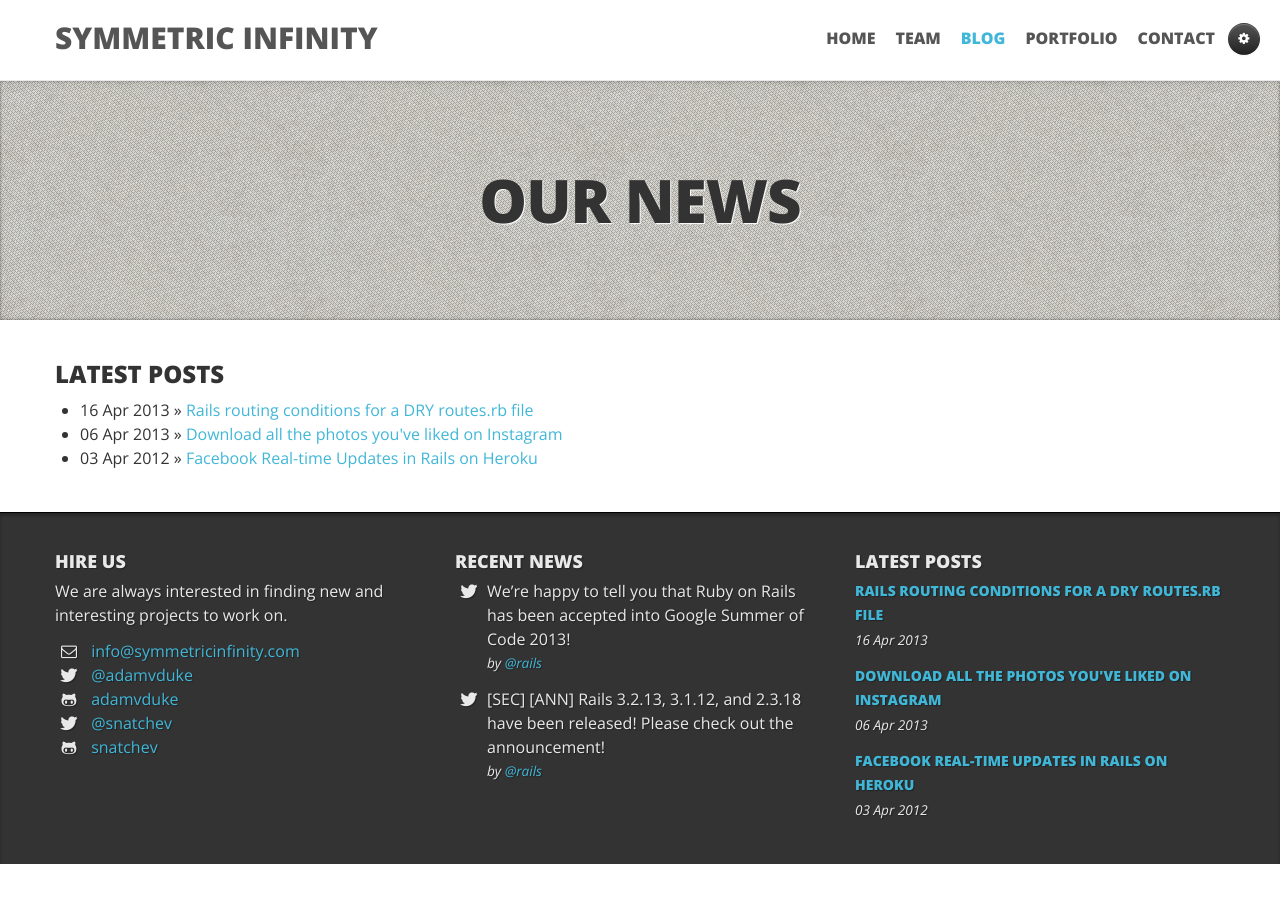
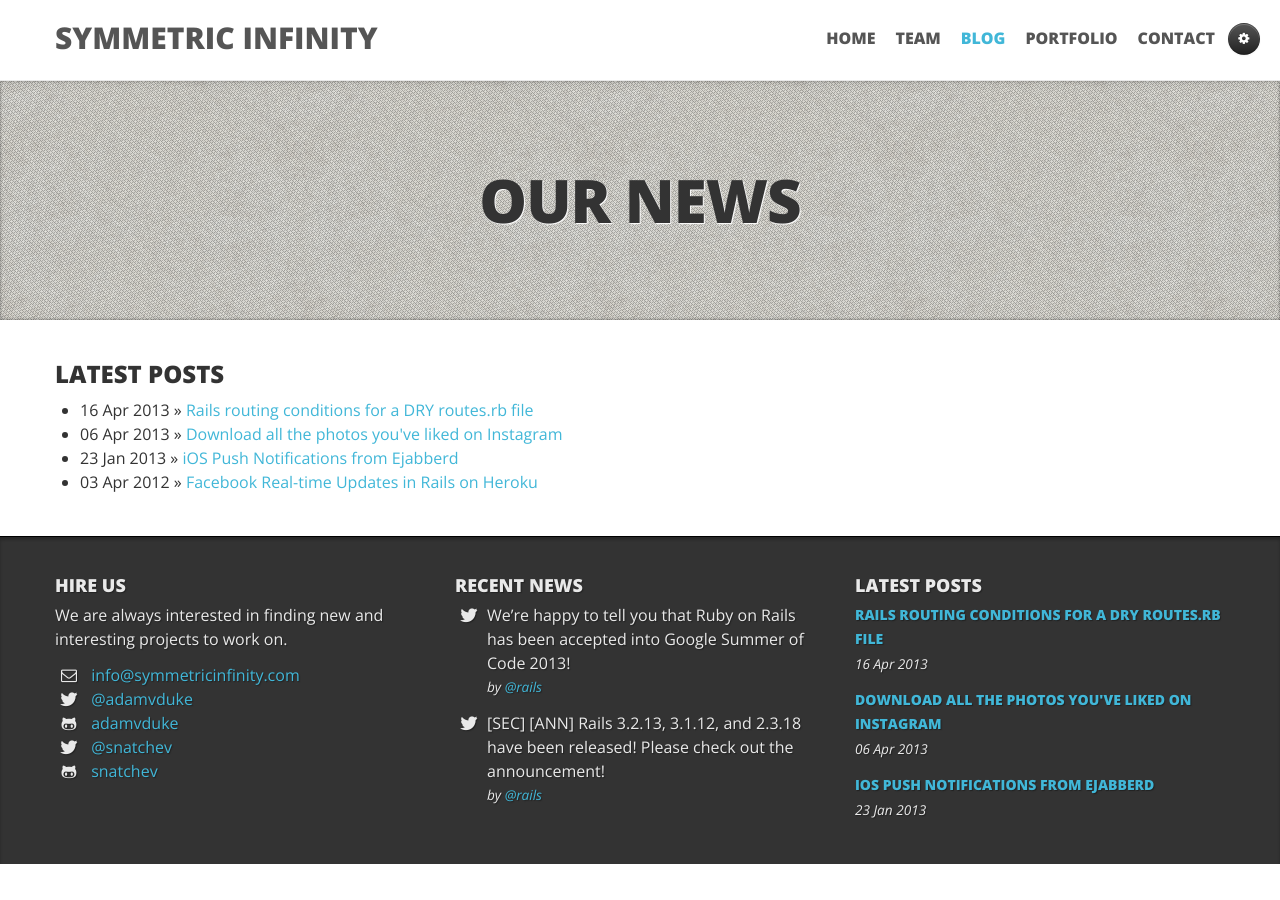
Before and after one commit to SymmetricInfinity/symmetricinfinity.github.com, a Jekyll site: the page built from blog.html, in a window 1280 px wide. Built offline with Jekyll 4.4.1, drawn with Linux system fonts in a browser that asks for light colours; Markdown is read by kramdown in place of the engine named in the settings; some of the changed lines change nothing that is shown.

Commit message:
add a post about iOS push notifications from ejabberd

```diff
--- /dev/null
+++ b/_posts/2013-01-23-ios-push-notifications-from-ejabberd.textile
@@ -0,0 +1,48 @@
+---
+layout: post
+title: iOS Push Notifications from Ejabberd
+---
+
+h3. Adam Duke | 23 January 2013
+
+h3. Problem
+
+I recently had the fortune to work on an iOS application that included a feature to allow users to chat with each other. The decision was made to use ejabberd as the backend for the chat, with a native, SMS like, interface for the front end.
+
+One of the challenges we had to overcome was sending push notifications to offline users when they received an incoming chat message. At the time, it didn't seem like there was a great solution to get messages to offline users directly from ejabberd, so we started doing a bit of research. The solution we came up with requires a some integration, but only between 60-70 lines of code.
+
+h3. Hypothesis
+
+Because we were concurrently developing a rails app to provide the API for the iOS app, we decided the easiest solution would be to forward the offline messages from ejabberd to the rails app and integrate "Urban Airship":http://urbanairship.com/ to handle the communication with Apple's push notification service.
+
+We decided to see if we could get ejabberd to forward the messages for offline users. In my research, I came across a module for ejabberd called "mod_offline_prowl":http://www.unsleeping.com/2010/07/31/prowl-module-for-ejabberd/ that was originally intended to forward offline messages from ejabberd to "Prowl":http://www.prowlapp.com/. After digging into the mod_offline_prowl code, I saw that it could be adapted to do what I needed. There were two things I needed it to do a bit differently.
+
+# Easily configure the url where the data was being sent.
+** Everything was regularly deployed to a staging environment and compiling ejabberd modules per environment seemed like a maintenance headache.
+# Format the POST body with the data needed by the rails app
+
+h3. Solution
+
+The basic idea behind ejabberd modules is that there are lifecylce events that occur, such as a user coming online, a user going offline, or receiving a message, and a module can subscribe to a particular event. When an interesting event happens the modules that are subscribed to that event get run.
+
+The original mod_offline_prowl uses <tt>gen_mod:get_module_opt</tt> to retrieve certain options from ejabberd.cfg, so it seemed reasonable to use a similar approach to retrieve a url and access token for our purposes.
+
+Based on the applications requirements, I came up with a minimal piece of configuration that we could use to set the details per environment. We would need an auth token to avoid bogus messages from being forwarded, and a url where the messages should be forwarded.
+
+{% highlight erlang %}
+{mod_offline_post, [
+    {auth_token, "your-secret-token-here"},
+    {post_url, "http://localhost:3000/your/custom/url"}
+]}
+{% endhighlight%}
+
+The module gets the properties from ejabberd.cfg using the following:
+
+{% highlight erlang %}
+Token = gen_mod:get_module_opt(To#jid.lserver, ?MODULE, auth_token, [] ),
+PostUrl = gen_mod:get_module_opt(To#jid.lserver, ?MODULE, post_url, [] )
+{% endhighlight%}
+
+Each time a message is sent to an offline user, an http request to the <tt>PostUrl</tt> is made using the <tt>Token</tt>, and the contents of <tt>To</tt>, <tt>From</tt>, and <tt>Body</tt> fields. We implemented a controller action accepts the incoming post and hands it off to Urban Airship. The message makes a bunch of hops between applications, but in reality there is very little code which means fewer bugs, and a lower cost of maintenance.
+
+The full mod_offline_post module along with two others can be found "on my github profile":https://github.com/adamvduke/mod_interact.
--- a/stylesheets/symmetricinfinity.css
+++ b/stylesheets/symmetricinfinity.css
@@ -3,6 +3,7 @@
 .quote .top {
   font-size: 0.8em;
 }
+
 .quote .center {
   font-size: 0.8em;
   float: left;
@@ -11,6 +12,7 @@
   font-style: italic;
   width: 50%;
 }
+
 .quote .bottom {
   clear: left;
 }
@@ -22,9 +24,6 @@
   margin-bottom: 10px;
 }
 
-.gist, .highlight pre {
-  margin: 0px 1em;
-}
 .highlight {
   margin-bottom: 1em;
 }
```
